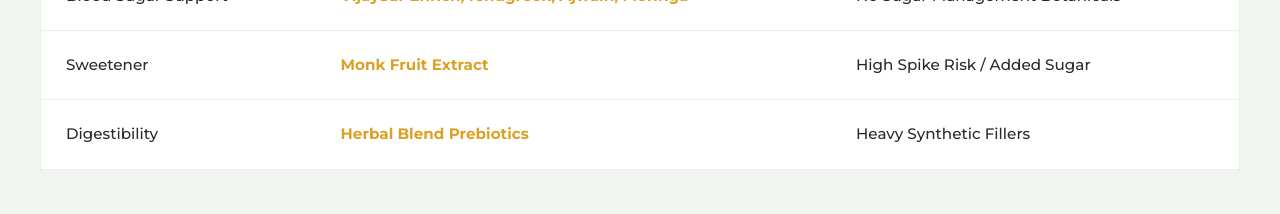
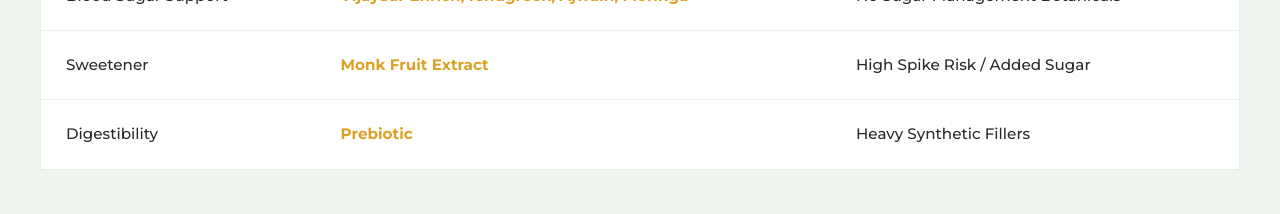
Before and after one commit to Vedd08/vedikcare, a React (Vite) app in the folder client/: page /shop in a window 1280 px wide. Shown: the part 1780-1994 px from the top of the page. Built offline with nearby package versions, Linux system fonts and the light colour scheme; no server answers.

Commit message:
Update UI: change 'Herbal Blend Prebiotics' to 'Prebiotic' in comparison table

```diff
--- a/client/src/pages/Products.jsx
+++ b/client/src/pages/Products.jsx
@@ -126,7 +126,7 @@ const Products = () => {
                 </tr>
                 <tr>
                   <td>Digestibility</td>
-                  <td><span className="text-gold">Herbal Blend Prebiotics</span></td>
+                  <td><span className="text-gold">Prebiotic</span></td>
                   <td>Heavy Synthetic Fillers</td>
                 </tr>
               </tbody>
```
